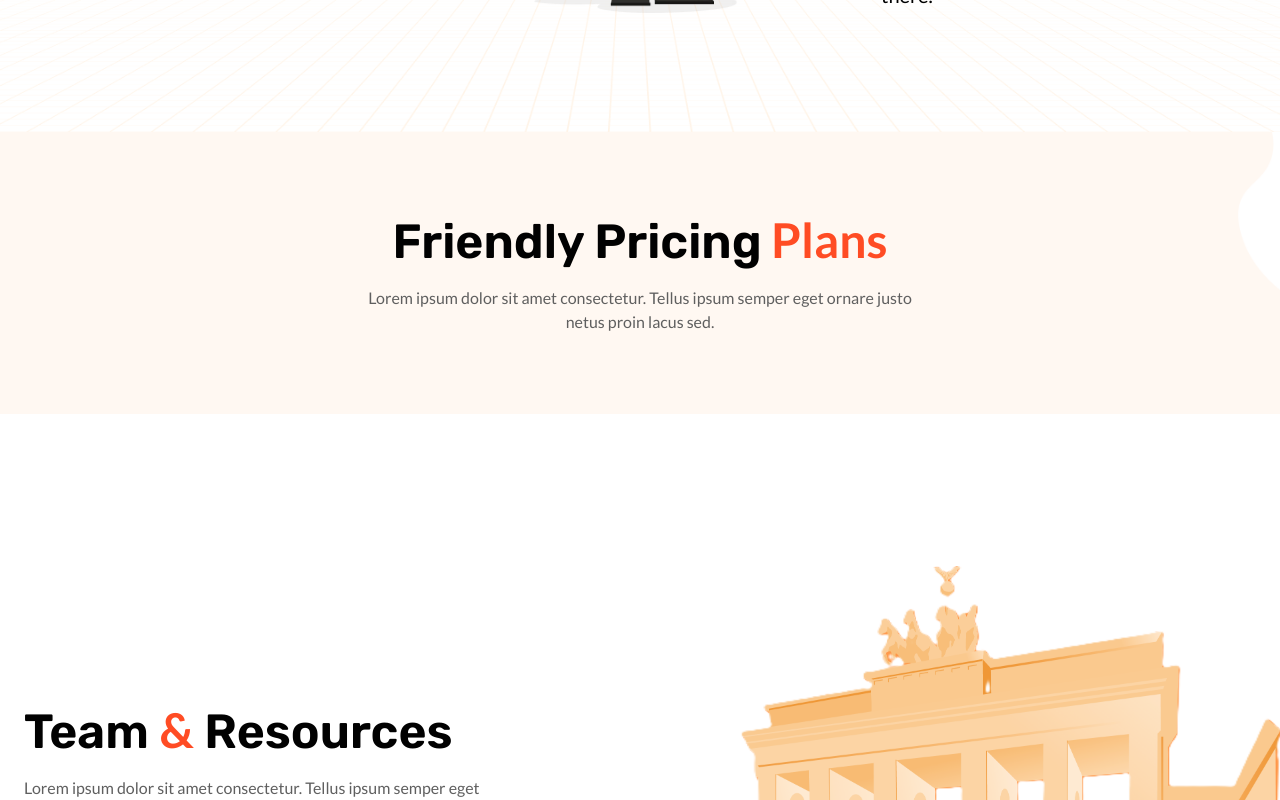
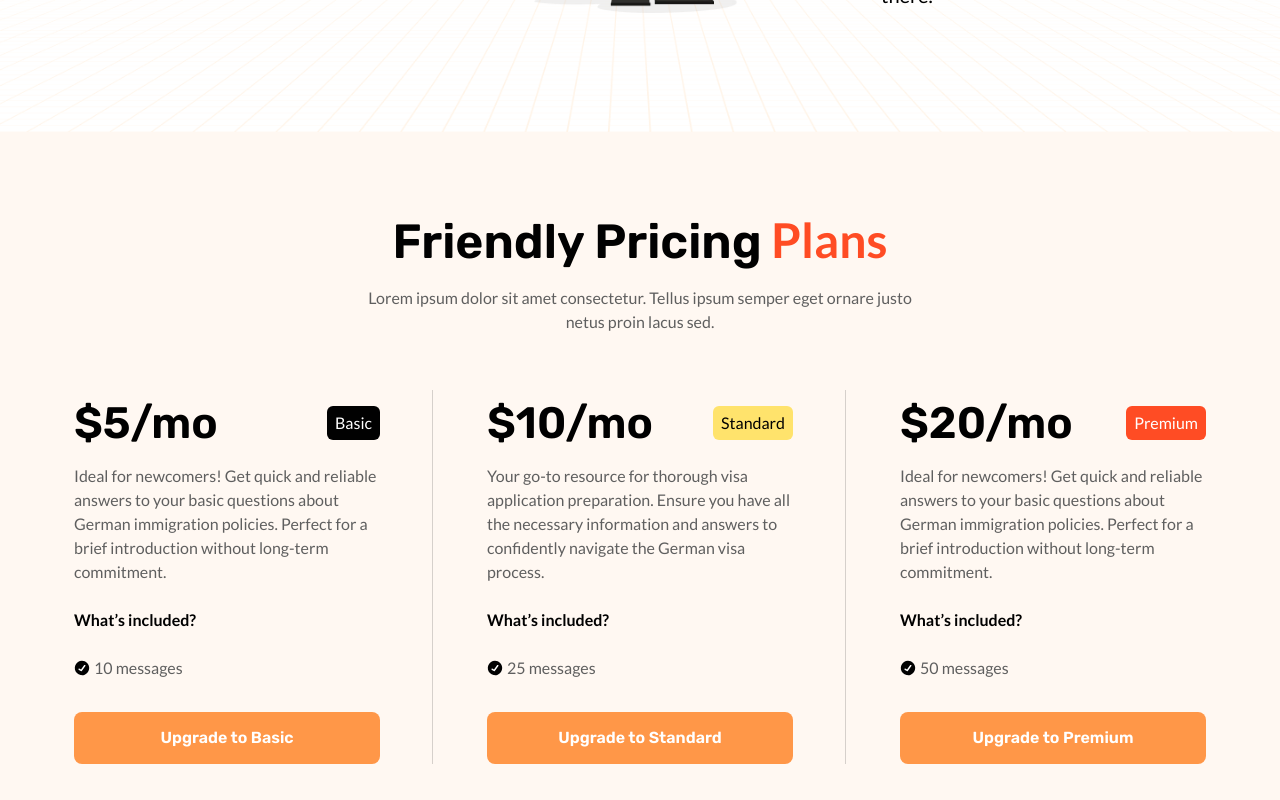
Before and after one commit to Ritik-455/herbert, a React (Create React App) app: page / in a window 1280 px wide. Shown: the part 760-1560 px from the top of the page. Built offline with nearby package versions, Linux system fonts and the light colour scheme.

Commit message:
changes-in-tailwind-config

```diff
--- a/public/index.html
+++ b/public/index.html
@@ -24,7 +24,7 @@
       work correctly both with client-side routing and a non-root public URL.
       Learn how to configure a non-root public URL by running `npm run build`.
     -->
-    <title>React App</title>
+    <title>Herbert</title>
   </head>
   <body>
     <noscript>You need to enable JavaScript to run this app.</noscript>
--- a/src/common/Icon.jsx
+++ b/src/common/Icon.jsx
@@ -0,0 +1,17 @@
+
+export const TickMarck = () => {
+    return (
+        <svg width="16" height="16" viewBox="0 0 16 16" fill="none" xmlns="http://www.w3.org/2000/svg">
+            <g clip-path="url(#clip0_5064_10)">
+                <path d="M7.99999 15.208C11.9809 15.208 15.208 11.9809 15.208 7.99999C15.208 4.01912 11.9809 0.791992 7.99999 0.791992C4.01912 0.791992 0.791992 4.01912 0.791992 7.99999C0.791992 11.9809 4.01912 15.208 7.99999 15.208Z" fill="white" />
+                <path d="M7.992 0.791992C6.56797 0.791992 5.17592 1.21426 3.99189 2.00541C2.80786 2.79656 1.88501 3.92104 1.34006 5.23667C0.795112 6.5523 0.652528 7.99998 0.930341 9.39664C1.20815 10.7933 1.89389 12.0762 2.90083 13.0832C3.90776 14.0901 5.19068 14.7758 6.58734 15.0536C7.98401 15.3315 9.43169 15.1889 10.7473 14.6439C12.0629 14.099 13.1874 13.1761 13.9786 11.9921C14.7697 10.8081 15.192 9.41602 15.192 7.99199C15.192 6.08243 14.4334 4.25109 13.0832 2.90082C11.7329 1.55056 9.90155 0.791992 7.992 0.791992ZM11.376 5.95999L7.824 10.888C7.71819 11.0308 7.56379 11.13 7.38989 11.1669C7.216 11.2037 7.03463 11.1757 6.88 11.088L4.84 9.89599C4.6745 9.79627 4.5554 9.63489 4.50889 9.44736C4.46238 9.25982 4.49227 9.06149 4.592 8.89599C4.69172 8.7305 4.8531 8.61139 5.04063 8.56489C5.22817 8.51838 5.4265 8.54827 5.592 8.64799L7.04 9.51199L10.24 5.11999C10.3588 5.00101 10.5154 4.92734 10.6828 4.91175C10.8502 4.89616 11.0177 4.93963 11.1564 5.03462C11.2951 5.12962 11.3962 5.27015 11.4422 5.43186C11.4881 5.59357 11.476 5.76626 11.408 5.91999L11.376 5.95999Z" fill="#010101" />
+            </g>
+            <defs>
+                <clipPath id="clip0_5064_10">
+                    <rect width="16" height="16" fill="white" />
+                </clipPath>
+            </defs>
+        </svg>
+
+    )
+}
--- a/src/components/home/Plans.jsx
+++ b/src/components/home/Plans.jsx
@@ -1,15 +1,40 @@
 import React from 'react'
 import PrimaryHeading from '../../common/PrimaryHeading'
 import PrimaryParagraph from '../../common/PrimaryParagraph'
+import { PLANS_DATA } from '../../utils/helper'
+import { TickMarck } from '../../common/Icon'
+import PrimaryButton from '../../common/PrimaryButton'
 
 const Plans = () => {
   return (
     <div className='bg-plans bg-cover bg-no-repeat bg-center'>
-      <div className="container py-20">
+      <div className="container max-w-[1180px] py-20">
         <PrimaryHeading text="Friendly Pricing" className="text-center" >
-          <span className='text-orange'> Plans</span>
+          <span className='text-orange font-'> Plans</span>
         </PrimaryHeading>
         <PrimaryParagraph text="Lorem ipsum dolor sit amet consectetur. Tellus ipsum semper eget ornare justo netus proin lacus sed." className="text-center max-w-[556px] mx-auto mt-4" />
+        <div className="flex justify-between mt-14 flex-wrap">
+          {PLANS_DATA.map((data, index) => (
+            <div className={`${index === 2 ? "gap-0" : "gap-[52px]"} flex`} key={index}>
+              <div className="max-w-[306px] w-full">
+                <div className="flex justify-between items-center w-[306px] ">
+                  <h4 className='font-Rubik font-semibold text-2lg'>{data.heading}</h4>
+                  <div className={`${index === 0 && "bg-dark_black"} ${index === 1 && "bg-yellow"} ${index === 2 && "bg-orange"} p-[5px_8px] rounded-[6px]`}>
+                    <p className={`${index === 1 ? "text-black" : "text-white"} font-normal text-base`}>{data.plan}</p>
+                  </div>
+                </div>
+                <p className='font-normal text-base text-grey mt-2'>{data.para}</p>
+                <p className='font-bold text-base text-dark_black mt-6'>What’s included?</p>
+                <div className="flex mt-6 gap-1 items-center">
+                  <TickMarck />
+                  <p className='font-normal text-base text-grey'>{data.message}</p>
+                </div>
+                <PrimaryButton BtnText={data.upgrade} className='max-w-[308px] w-full mt-8' />
+              </div>
+              <div className={`${index === 2 ? "border-0" : "border-r  border-r-[#00000029]"}`}></div>
+            </div>
+          ))}
+        </div>
       </div>
     </div>
   )
--- a/src/utils/helper.js
+++ b/src/utils/helper.js
@@ -30,4 +30,27 @@ export const FEATURES_DATA = [
         img: featuresSix,
         para: "Let Herbert guide you through your fresh start in Germany once you get there."
     },
-]
+];
+export const PLANS_DATA = [
+    {
+        heading: "$5/mo",
+        para: "Ideal for newcomers! Get quick and reliable answers to your basic questions about German immigration policies. Perfect for a brief introduction without long-term commitment.",
+        message: "10 messages",
+        upgrade: "Upgrade to Basic",
+        plan:"Basic"
+    },
+    {
+        heading: "$10/mo",
+        para: "Your go-to resource for thorough visa application preparation. Ensure you have all the necessary information and answers to confidently navigate the German visa process.",
+        message: "25 messages",
+        upgrade: "Upgrade to Standard",
+         plan:"Standard"
+    },
+    {
+        heading: "$20/mo",
+        para: "Ideal for newcomers! Get quick and reliable answers to your basic questions about German immigration policies. Perfect for a brief introduction without long-term commitment.",
+        message: "50 messages",
+        upgrade: "Upgrade to Premium",
+         plan:"Premium"
+    },
+];
--- a/tailwind.config.js
+++ b/tailwind.config.js
@@ -7,6 +7,7 @@ module.exports = {
     extend: {
       fontFamily: {
         Rubik: "'Rubik',sans-serif",
+        Lato:"'Lato',sans-serif",
       },
       colors: {
         grey: "#5f5f5f",
```
